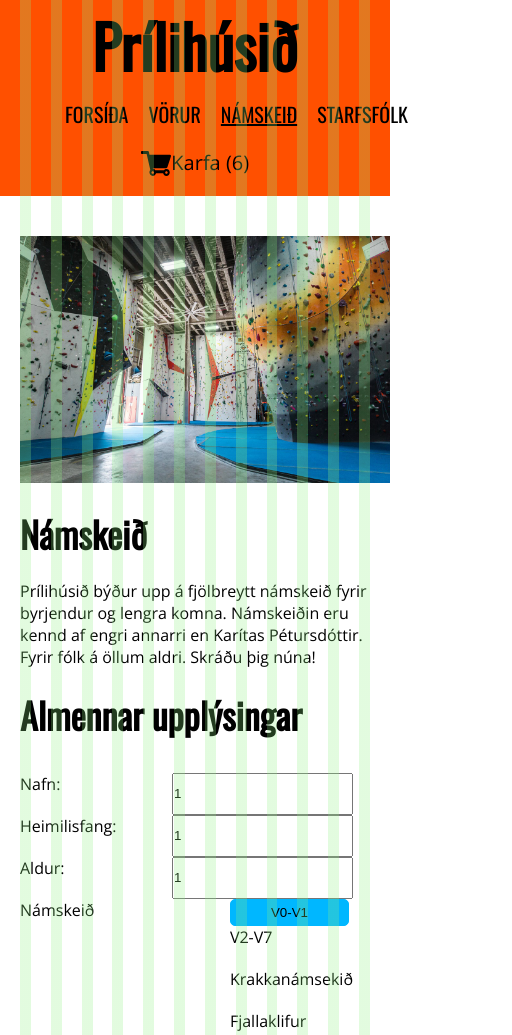
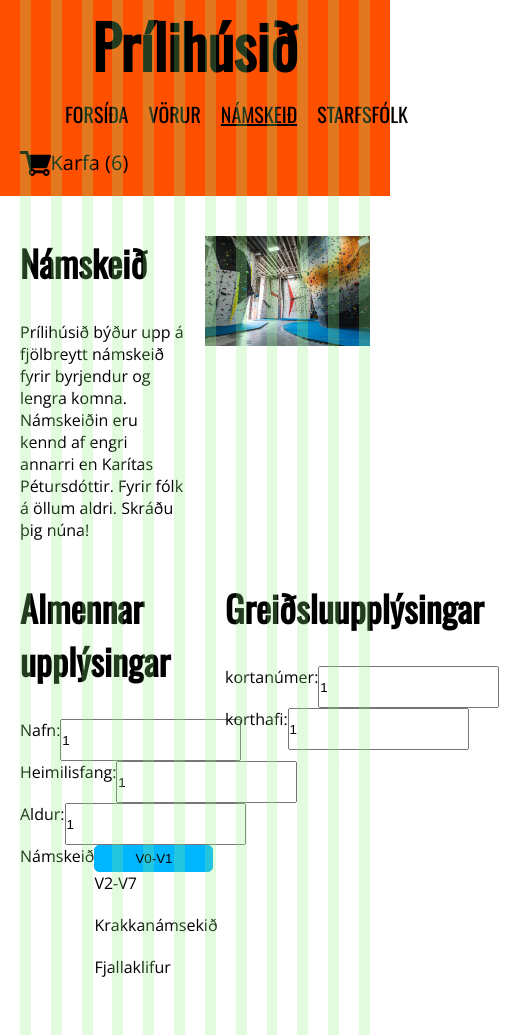
Before and after one commit to viktorgiz/Storaverkefnid, a plain HTML site: page Course.html in a window 390 px wide. Shown: the top 1035 px of the page, 512 px wide, since content can reach past the window. Drawn offline with nearby package versions, Linux system fonts and the light colour scheme.

Commit message:
Add files via upload

```diff
--- a/course.css
+++ b/course.css
@@ -8,16 +8,3 @@
 }
 .AlmUppl__form{
 } */
-
-
-@media(max-width:700px){
-    .grid__col{
-        width: 100%;
-    }
-
-    .grid__row{
-        display: flex;
-        flex-direction: column;
-
-    }
-}
--- a/styles.css
+++ b/styles.css
@@ -116,6 +116,7 @@
         width: 50%;
         margin-right: 10px;
         margin-left: 10px;
+        margin-bottom:20px;
     }
 
     .text{
@@ -206,70 +207,9 @@
         cursor: pointer;
     }
     @media(max-width:1000px){
-        .right__col{
-            height: 100%;
-            display:flex;
-            flex-direction: column;
-            justify-content: space-between;
+        .grid__colFooter{
+            width: 50%;
+            padding-right: 10px;
+            padding-left: 10px;
         }
     }
-
-    @media(max-width:700px){
-        .grid__col{
-            width:100%;
-
-        /* header{} */
-        /* footer{} */
-        }
-        .grid__row {
-            display: flex;
-            flex-direction: column;
-            margin-left: -10px;
-            margin-right: -10px;
-        }
-
-        .grid__row:nth-child(1n) .grid__col:first-child {
-            order: 2;
-        }
-
-        main {
-            margin: 0 auto;
-            padding-left: 20px;
-            padding-right: 20px;
-        }
-
-        .grid__row:nth-child(2n) .grid__col:first-child {
-            order: -1;
-        }
-
-        /* Láta körfuna vera fyrir neðan */
-        /* Gæti verið að þarf að laga */
-        .card__row{
-            flex-wrap:none;
-            display:flex;
-            flex-direction: column;
-        }
-        .card__karfa{
-            display:flex;
-            margin: auto;
-        }
-        /* =============================== */
-
-        .image {
-            max-width: 100%;
-            margin-bottom: 20px;
-        }
-        .text{
-            margin-bottom: 20px;
-        }
-        .text p{
-            margin-bottom: 20px;
-        }
-        .text h3{
-            margin-bottom: 20px;
-        }
-
-        .text button{
-            margin-bottom: 20px;
-        }
-    }
--- a/vorur.css
+++ b/vorur.css
@@ -1,4 +1,3 @@
-
 *{
   margin: 0;
   padding: 0;
@@ -22,6 +21,7 @@
 
   .grid__col4{
     width: 33.33333333%;
+    padding-bottom: 40px;
     padding-right: 10px;
     padding-left: 10px;
     display:flex;
@@ -30,7 +30,7 @@
 
   }
   .grid__row{
-    padding-bottom:40px;
+    flex-wrap:wrap;
   }
   .fjoldi__nomarginbot{
     margin-bottom:0px;
@@ -68,15 +68,27 @@
   h3{
     margin-bottom: 10px;
   }
+  @media(max-width:1000px){
+    .grid__col4{
+      padding-bottom: 40px;
+      width: 50%;
+      padding-right: 10px;
+      padding-left: 10px;
+      display:flex;
+      flex-direction:column;
+      justify-content: space-between;
 
 
+    }
+  }
   @media(max-width:700px){
     .grid__col4{
     width: 100%;
+    padding-bottom: 40px;
     }
 
     .grid__row{
       display: flex;
-      flex-direction: column;
+      flex-direction: row;
     }
   }
```
Also changed, not shown: Vorur.html (+0 -3 lines).
